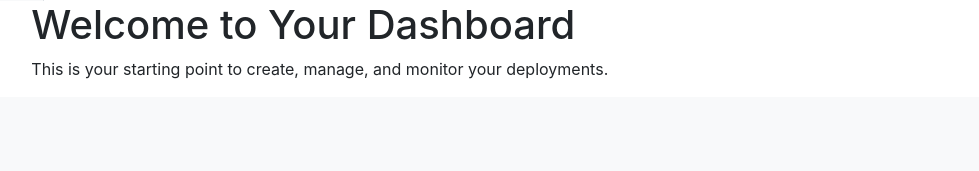
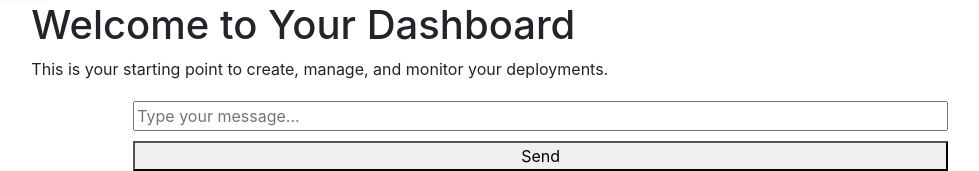
Before and after one commit to UnpredictablePrashant/Deploy.Ai, a Flask app: page /loginsuccess in a window 1280 px wide. Shown: the part 857-1028 px from the top of the page, without its empty margins (206-1185 px from the left). Before the commit the page ends 936 px from the top, so only its background shows below. Run offline with Flask 3, Linux system fonts and the light colour scheme; some libraries are stand-ins or nearby versions.

Commit message:
chat feature additions

```diff
--- a/frontend/main.py
+++ b/frontend/main.py
@@ -2,7 +2,7 @@
 # the routing of the html pages depending upon the requests
 
 from flask import Flask, render_template
-from flask import redirect, session
+from flask import redirect, session, jsonify, request
 
 app = Flask(__name__)
 app.secret_key = 'a_random_secret_key'
@@ -53,6 +53,33 @@ def tutorials():
 def needhelp():
     return render_template('needhelp.html')
 
+################################################################
+################################ chatbot functionality################################
+
+def get_chatbot_response(user_id, message):
+    # Here, integrate with your actual chatbot service
+    # For demonstration, we'll just echo the message
+    return f"Echo: {message}"
+
+@app.route('/send_message', methods=['POST'])
+def handle_message():
+    user_id = session.get('user_id')
+    if not user_id:
+        # Handle the case where there's no user session
+        return jsonify({'error': 'User not logged in or session expired'}), 403
+
+    message = request.json.get('message')
+    if not message:
+        return jsonify({'error': 'No message provided'}), 400
+
+    response_message = get_chatbot_response(user_id, message)
+    return jsonify({'message': response_message})
+
+
+################################ end of chatbot #################################
+######################################################################################
+
+
 @app.route('/logout')
 def logout():
     # Perform any necessary cleanup, like invalidating your app's session
--- a/frontend/templates/loginsuccess.html
+++ b/frontend/templates/loginsuccess.html
@@ -33,6 +33,25 @@
         background-color: #28a745;
         color: #fff;
         margin-bottom: 10px;
+      }
+
+      #chat-container {
+        width: 80%;
+        margin: auto;
+        margin-top: 20px;
+      }
+      #message-box {
+        width: 100%;
+        margin-bottom: 10px;
+      }
+      #send-btn {
+        width: 100%;
+      }
+      .message {
+        margin: 5px;
+        padding: 10px;
+        border: 1px solid #333;
+        border-radius: 5px;
       }
     </style>
   </head>
@@ -114,6 +133,40 @@
             deployments.
           </p>
           <!-- Your main content goes here -->
+          <div id="chat-container">
+            <input
+              type="text"
+              id="message-box"
+              placeholder="Type your message..."
+            />
+            <button id="send-btn">Send</button>
+            <div id="chat-window"></div>
+          </div>
+
+          <script src="https://code.jquery.com/jquery-3.5.1.min.js"></script>
+          <script>
+            $(document).ready(function () {
+              $("#send-btn").on("click", function () {
+                const message = $("#message-box").val();
+                $.ajax({
+                  url: "/send_message",
+                  type: "POST",
+                  contentType: "application/json",
+                  data: JSON.stringify({ message: message }),
+                  success: function (response) {
+                    $("#chat-window").append(
+                      '<div class="message">' + response.message + "</div>"
+                    );
+                    $("#message-box").val(""); // Clear the input box
+                  },
+                  error: function (response) {
+                    // Handle error
+                    console.error("Error:", response);
+                  },
+                });
+              });
+            });
+          </script>
         </main>
       </div>
     </div>
```
